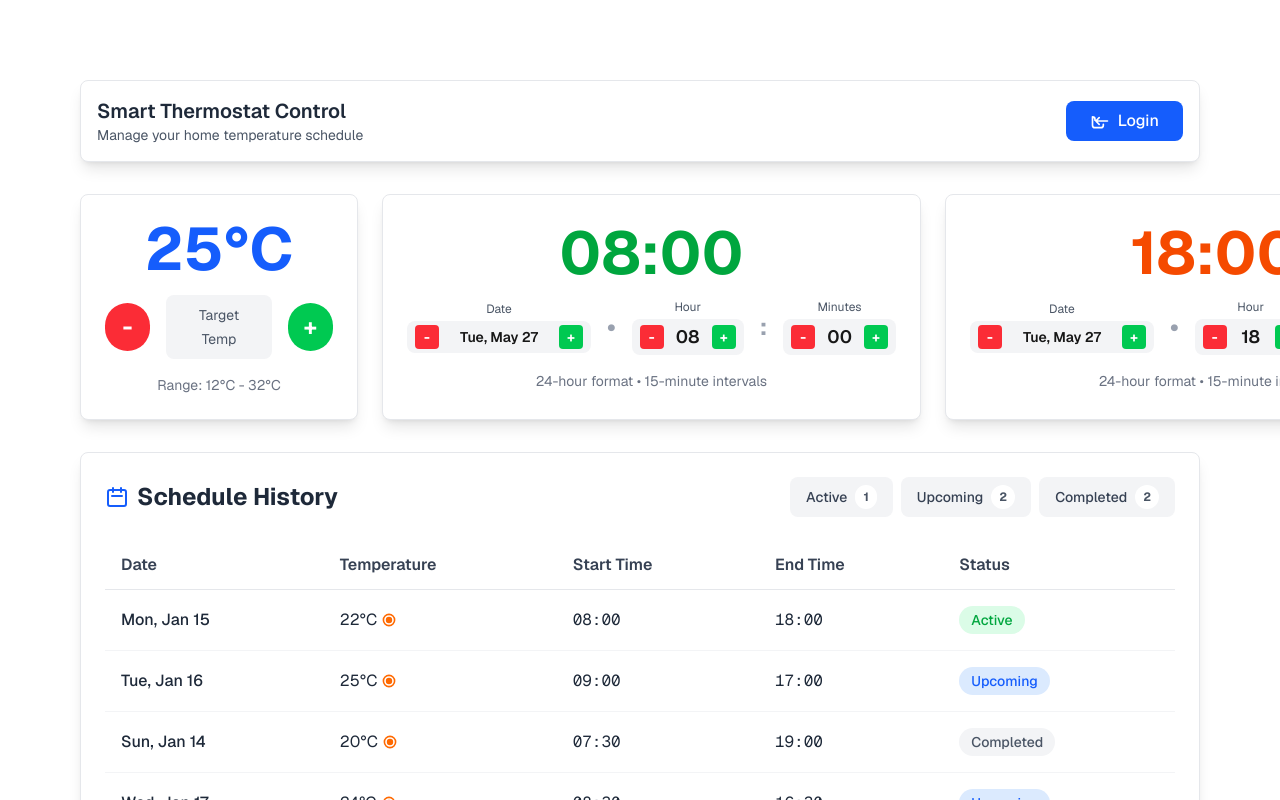
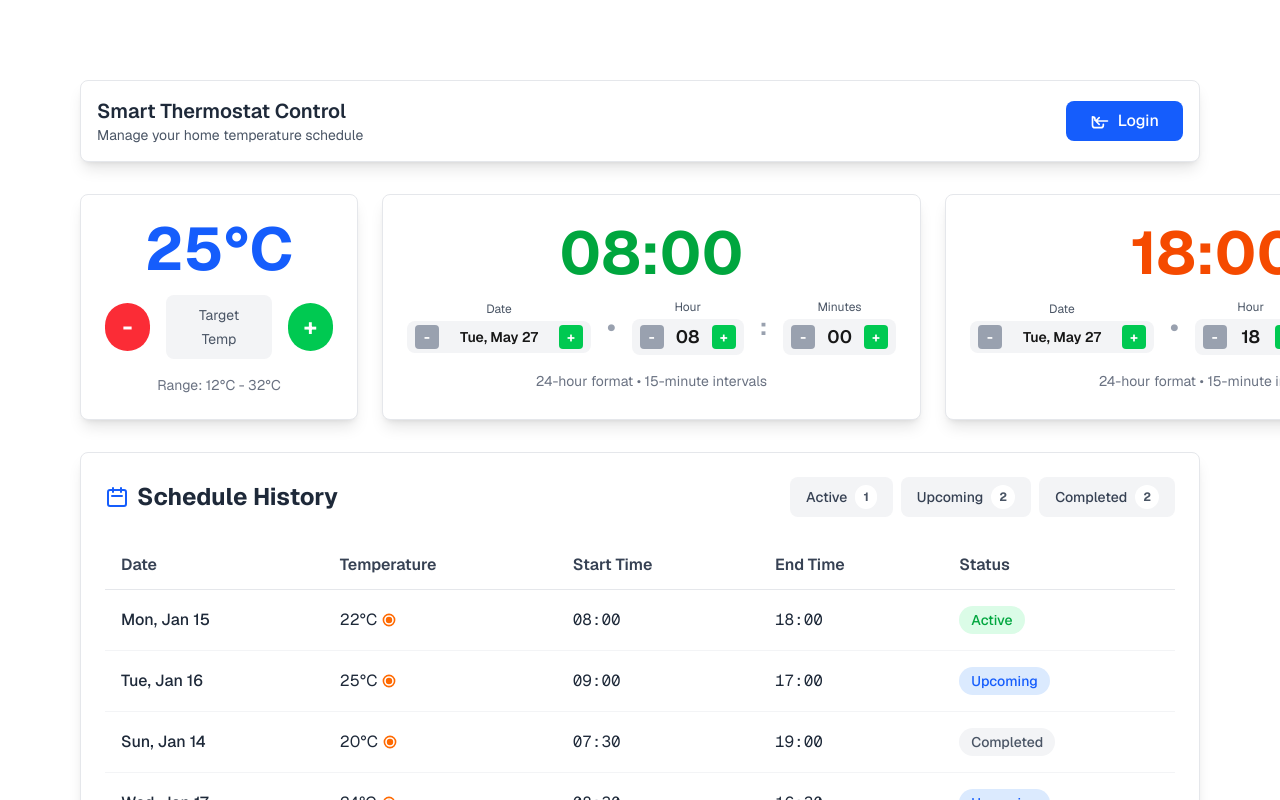
Before and after one commit to moreshwarnabar/thermostat, a Next.js app: page / in a window 1280 px wide. Shown: the top 800 px of the page. Built offline with nearby package versions, Linux system fonts and the light colour scheme; no server answers.

Commit message:
disables date change if in the past

```diff
--- a/src/app/components/EndTimeCard.tsx
+++ b/src/app/components/EndTimeCard.tsx
@@ -10,6 +10,9 @@ interface EndTimeCardProps {
   onDecreaseMinute: () => void;
   onIncreaseDate: () => void;
   onDecreaseDate: () => void;
+  isDateDecreaseDisabled: boolean;
+  isHourDecreaseDisabled: boolean;
+  isMinuteDecreaseDisabled: boolean;
 }
 
 export default function EndTimeCard({
@@ -22,6 +25,9 @@ export default function EndTimeCard({
   onDecreaseMinute,
   onIncreaseDate,
   onDecreaseDate,
+  isDateDecreaseDisabled,
+  isHourDecreaseDisabled,
+  isMinuteDecreaseDisabled,
 }: EndTimeCardProps) {
   const formatTime = (hour: number, minute: number) => {
     return `${hour.toString().padStart(2, "0")}:${minute
@@ -56,7 +62,12 @@ export default function EndTimeCard({
             <div className="flex items-center bg-gray-100 dark:bg-gray-700 rounded-lg px-2 py-1">
               <button
                 onClick={onDecreaseDate}
-                className="w-6 h-6 bg-red-500 hover:bg-red-600 text-white font-bold text-sm rounded transition-colors flex items-center justify-center"
+                disabled={isDateDecreaseDisabled}
+                className={`w-6 h-6 ${
+                  isDateDecreaseDisabled
+                    ? "bg-gray-400 cursor-not-allowed"
+                    : "bg-red-500 hover:bg-red-600"
+                } text-white font-bold text-sm rounded transition-colors flex items-center justify-center`}
               >
                 -
               </button>
@@ -82,7 +93,12 @@ export default function EndTimeCard({
             <div className="flex items-center bg-gray-100 dark:bg-gray-700 rounded-lg px-2 py-1">
               <button
                 onClick={onDecreaseHour}
-                className="w-6 h-6 bg-red-500 hover:bg-red-600 text-white font-bold text-sm rounded transition-colors flex items-center justify-center"
+                disabled={isHourDecreaseDisabled}
+                className={`w-6 h-6 ${
+                  isHourDecreaseDisabled
+                    ? "bg-gray-400 cursor-not-allowed"
+                    : "bg-red-500 hover:bg-red-600"
+                } text-white font-bold text-sm rounded transition-colors flex items-center justify-center`}
               >
                 -
               </button>
@@ -108,7 +124,12 @@ export default function EndTimeCard({
             <div className="flex items-center bg-gray-100 dark:bg-gray-700 rounded-lg px-2 py-1">
               <button
                 onClick={onDecreaseMinute}
-                className="w-6 h-6 bg-red-500 hover:bg-red-600 text-white font-bold text-sm rounded transition-colors flex items-center justify-center"
+                disabled={isMinuteDecreaseDisabled}
+                className={`w-6 h-6 ${
+                  isMinuteDecreaseDisabled
+                    ? "bg-gray-400 cursor-not-allowed"
+                    : "bg-red-500 hover:bg-red-600"
+                } text-white font-bold text-sm rounded transition-colors flex items-center justify-center`}
               >
                 -
               </button>
--- a/src/app/components/StartTimeCard.tsx
+++ b/src/app/components/StartTimeCard.tsx
@@ -10,6 +10,9 @@ interface StartTimeCardProps {
   onDecreaseMinute: () => void;
   onIncreaseDate: () => void;
   onDecreaseDate: () => void;
+  isDateDecreaseDisabled: boolean;
+  isHourDecreaseDisabled: boolean;
+  isMinuteDecreaseDisabled: boolean;
 }
 
 export default function StartTimeCard({
@@ -22,6 +25,9 @@ export default function StartTimeCard({
   onDecreaseMinute,
   onIncreaseDate,
   onDecreaseDate,
+  isDateDecreaseDisabled,
+  isHourDecreaseDisabled,
+  isMinuteDecreaseDisabled,
 }: StartTimeCardProps) {
   const formatTime = (hour: number, minute: number) => {
     return `${hour.toString().padStart(2, "0")}:${minute
@@ -56,7 +62,12 @@ export default function StartTimeCard({
             <div className="flex items-center bg-gray-100 dark:bg-gray-700 rounded-lg px-2 py-1">
               <button
                 onClick={onDecreaseDate}
-                className="w-6 h-6 bg-red-500 hover:bg-red-600 text-white font-bold text-sm rounded transition-colors flex items-center justify-center"
+                disabled={isDateDecreaseDisabled}
+                className={`w-6 h-6 ${
+                  isDateDecreaseDisabled
+                    ? "bg-gray-400 cursor-not-allowed"
+                    : "bg-red-500 hover:bg-red-600"
+                } text-white font-bold text-sm rounded transition-colors flex items-center justify-center`}
               >
                 -
               </button>
@@ -82,7 +93,12 @@ export default function StartTimeCard({
             <div className="flex items-center bg-gray-100 dark:bg-gray-700 rounded-lg px-2 py-1">
               <button
                 onClick={onDecreaseHour}
-                className="w-6 h-6 bg-red-500 hover:bg-red-600 text-white font-bold text-sm rounded transition-colors flex items-center justify-center"
+                disabled={isHourDecreaseDisabled}
+                className={`w-6 h-6 ${
+                  isHourDecreaseDisabled
+                    ? "bg-gray-400 cursor-not-allowed"
+                    : "bg-red-500 hover:bg-red-600"
+                } text-white font-bold text-sm rounded transition-colors flex items-center justify-center`}
               >
                 -
               </button>
@@ -108,7 +124,12 @@ export default function StartTimeCard({
             <div className="flex items-center bg-gray-100 dark:bg-gray-700 rounded-lg px-2 py-1">
               <button
                 onClick={onDecreaseMinute}
-                className="w-6 h-6 bg-red-500 hover:bg-red-600 text-white font-bold text-sm rounded transition-colors flex items-center justify-center"
+                disabled={isMinuteDecreaseDisabled}
+                className={`w-6 h-6 ${
+                  isMinuteDecreaseDisabled
+                    ? "bg-gray-400 cursor-not-allowed"
+                    : "bg-red-500 hover:bg-red-600"
+                } text-white font-bold text-sm rounded transition-colors flex items-center justify-center`}
               >
                 -
               </button>
--- a/src/app/components/ThermostatSettings.tsx
+++ b/src/app/components/ThermostatSettings.tsx
@@ -36,6 +36,51 @@ export default function ThermostatSettings({
   const [endHour, setEndHour] = useState(18);
   const [endMinute, setEndMinute] = useState(0);
   const [endDate, setEndDate] = useState(new Date(today));
+
+  // Helper functions to check if decrease buttons should be disabled
+  const isStartDateDecreaseDisabled = () => {
+    const newDate = new Date(startDate);
+    newDate.setDate(newDate.getDate() - 1);
+    const testDate = new Date(newDate);
+    testDate.setHours(startHour, startMinute, 0, 0);
+    return testDate <= new Date();
+  };
+
+  const isStartHourDecreaseDisabled = () => {
+    const newHour = (startHour - 1 + 24) % 24;
+    const testDate = new Date(startDate);
+    testDate.setHours(newHour, startMinute, 0, 0);
+    return testDate <= new Date();
+  };
+
+  const isStartMinuteDecreaseDisabled = () => {
+    const newMinute = (startMinute - 15 + 60) % 60;
+    const testDate = new Date(startDate);
+    testDate.setHours(startHour, newMinute, 0, 0);
+    return testDate <= new Date();
+  };
+
+  const isEndDateDecreaseDisabled = () => {
+    const newDate = new Date(endDate);
+    newDate.setDate(newDate.getDate() - 1);
+    const testDate = new Date(newDate);
+    testDate.setHours(endHour, endMinute, 0, 0);
+    return testDate <= new Date();
+  };
+
+  const isEndHourDecreaseDisabled = () => {
+    const newHour = (endHour - 1 + 24) % 24;
+    const testDate = new Date(endDate);
+    testDate.setHours(newHour, endMinute, 0, 0);
+    return testDate <= new Date();
+  };
+
+  const isEndMinuteDecreaseDisabled = () => {
+    const newMinute = (endMinute - 15 + 60) % 60;
+    const testDate = new Date(endDate);
+    testDate.setHours(endHour, newMinute, 0, 0);
+    return testDate <= new Date();
+  };
 
   const updateParent = (
     newTemp?: number,
@@ -82,6 +127,14 @@ export default function ThermostatSettings({
 
   const decreaseHour = () => {
     const newHour = (startHour - 1 + 24) % 24;
+    const testDate = new Date(startDate);
+    testDate.setHours(newHour, startMinute, 0, 0);
+
+    // Don't allow setting a time in the past
+    if (testDate <= new Date()) {
+      return;
+    }
+
     setStartHour(newHour);
     updateParent(undefined, newHour);
   };
@@ -94,6 +147,14 @@ export default function ThermostatSettings({
 
   const decreaseMinute = () => {
     const newMinute = (startMinute - 15 + 60) % 60;
+    const testDate = new Date(startDate);
+    testDate.setHours(startHour, newMinute, 0, 0);
+
+    // Don't allow setting a time in the past
+    if (testDate <= new Date()) {
+      return;
+    }
+
     setStartMinute(newMinute);
     updateParent(undefined, undefined, newMinute);
   };
@@ -108,6 +169,14 @@ export default function ThermostatSettings({
   const decreaseStartDate = () => {
     const newDate = new Date(startDate);
     newDate.setDate(newDate.getDate() - 1);
+    const testDate = new Date(newDate);
+    testDate.setHours(startHour, startMinute, 0, 0);
+
+    // Don't allow setting a date/time in the past
+    if (testDate <= new Date()) {
+      return;
+    }
+
     setStartDate(newDate);
     updateParent(undefined, undefined, undefined, newDate);
   };
@@ -120,6 +189,14 @@ export default function ThermostatSettings({
 
   const decreaseEndHour = () => {
     const newEndHour = (endHour - 1 + 24) % 24;
+    const testDate = new Date(endDate);
+    testDate.setHours(newEndHour, endMinute, 0, 0);
+
+    // Don't allow setting a time in the past
+    if (testDate <= new Date()) {
+      return;
+    }
+
     setEndHour(newEndHour);
     updateParent(undefined, undefined, undefined, undefined, newEndHour);
   };
@@ -139,6 +216,14 @@ export default function ThermostatSettings({
 
   const decreaseEndMinute = () => {
     const newEndMinute = (endMinute - 15 + 60) % 60;
+    const testDate = new Date(endDate);
+    testDate.setHours(endHour, newEndMinute, 0, 0);
+
+    // Don't allow setting a time in the past
+    if (testDate <= new Date()) {
+      return;
+    }
+
     setEndMinute(newEndMinute);
     updateParent(
       undefined,
@@ -168,6 +253,14 @@ export default function ThermostatSettings({
   const decreaseEndDate = () => {
     const newDate = new Date(endDate);
     newDate.setDate(newDate.getDate() - 1);
+    const testDate = new Date(newDate);
+    testDate.setHours(endHour, endMinute, 0, 0);
+
+    // Don't allow setting a date/time in the past
+    if (testDate <= new Date()) {
+      return;
+    }
+
     setEndDate(newDate);
     updateParent(
       undefined,
@@ -200,6 +293,9 @@ export default function ThermostatSettings({
           onDecreaseMinute={decreaseMinute}
           onIncreaseDate={increaseStartDate}
           onDecreaseDate={decreaseStartDate}
+          isDateDecreaseDisabled={isStartDateDecreaseDisabled()}
+          isHourDecreaseDisabled={isStartHourDecreaseDisabled()}
+          isMinuteDecreaseDisabled={isStartMinuteDecreaseDisabled()}
         />
 
         <EndTimeCard
@@ -212,6 +308,9 @@ export default function ThermostatSettings({
           onDecreaseMinute={decreaseEndMinute}
           onIncreaseDate={increaseEndDate}
           onDecreaseDate={decreaseEndDate}
+          isDateDecreaseDisabled={isEndDateDecreaseDisabled()}
+          isHourDecreaseDisabled={isEndHourDecreaseDisabled()}
+          isMinuteDecreaseDisabled={isEndMinuteDecreaseDisabled()}
         />
       </div>
     </div>
```
